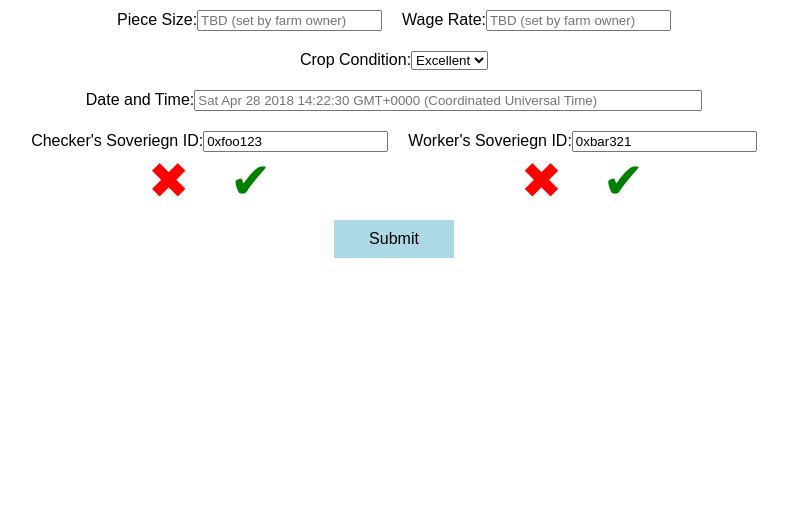
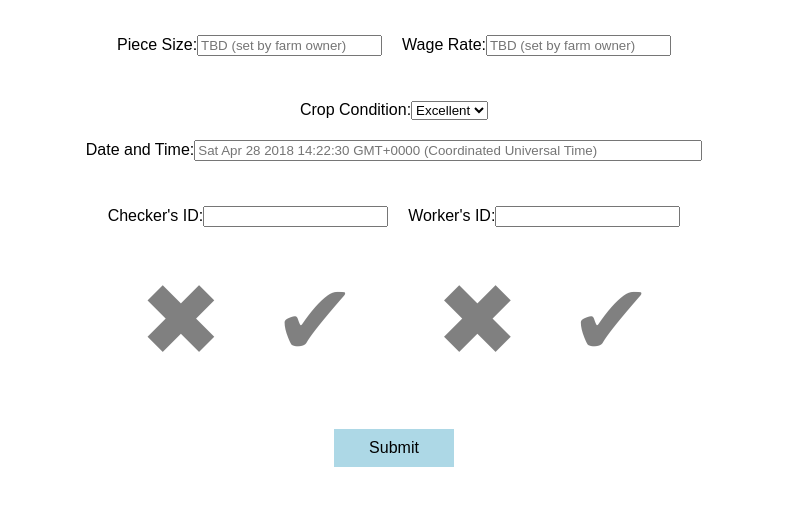
Before and after one commit to elliotmtg/labor-rights, a React (Create React App) app in the folder labor-rights-web/: page / in a window 1280 px wide. Shown: the top 506 px of the page, without its empty margins (246-1034 px from the left). Built offline with nearby package versions, Linux system fonts and the light colour scheme.

Commit message:
nate's front end stuff
merge conflict with jonah's work on front end, needs resolution

```diff
--- a/labor-rights-web/package.json
+++ b/labor-rights-web/package.json
@@ -5,7 +5,8 @@
   "dependencies": {
     "react": "^16.3.2",
     "react-dom": "^16.3.2",
-    "react-scripts": "1.1.4"
+    "react-scripts": "1.1.4",
+    "react-web3": "^0.4.5"
   },
   "scripts": {
     "start": "react-scripts start",
--- a/labor-rights-web/src/App.css
+++ b/labor-rights-web/src/App.css
@@ -12,6 +12,7 @@ form{
   display: flex;
   flex-direction: row;
   margin: auto;
+  padding: 25px;
 }
 
 label{
@@ -31,25 +32,61 @@ input[type="submit"]{
   padding: 10px;
 }
 
-#fake-submit:hover{
+#fake-submit.validated:hover{
   cursor: pointer;
   background-color: cadetblue;
   color: white;
 }
 
-#approval{
-  flex-direction: row;
+.unvalidated{
+  cursor: not-allowed;
+  /* pointer-events: none; */
 }
 
-#approval span{
-  margin: 20px;
-  font-size: 50px;
+.stakeHolder{
+  display: flex;
+  flex-direction: column;
 }
 
-#check-mark{
+.approval{
+  display: flex;
+  flex-direction: row;
+  margin: auto;
+}
+
+.approval p{
+  margin: 25px;
+  font-size: 100px;
+  color: gray;
+}
+
+.validated.check-mark:hover{
+  cursor: pointer;
   color: green;
 }
 
-#x-mark{
+.validated.x-mark:hover{
+  cursor: pointer;
   color:red;
 }
+
+#selected-x{
+  color:red;
+}
+
+#selected-check{
+  color: green;
+}
+
+@keyframes whee {
+  from {font-size: 0}
+  to {font-size: 65px}
+}
+
+#foo{
+  font-family: monospace;
+  animation: whee 1s;
+  animation-direction: alternate-reverse;
+  animation-iteration-count: infinite;
+  color: chartreuse;
+}
--- a/labor-rights-web/src/App.js
+++ b/labor-rights-web/src/App.js
@@ -10,29 +10,79 @@ class App extends Component {
       dateTime: new Date(),
       pieceSize: "TBD (set by farm owner)",
       wageRate: "TBD (set by farm owner)",
-      checkerSovID: "0xfoo123",
-      workerSovID: "0xbar321"
+      checkerSovID: "",
+      workerSovID: "",
+      checkerDecision: "",
+      workerDecision: "",
+      validated: "unvalidated",
+      fireAway: ""
     }
+  }
+
+  componentDidMount(){
   }
 
   setCropCondition(event){
     this.setState({cropCondition: event.target.value});
   }
 
-  setCheckerSovID(id){
-    this.setState({checkerSovID: id});
+  handleID(who, id){
+    if(who==="Worker"){
+      this.setState({workerSovID: id}, ()=>{
+      })
+    }
+    if(who==="Checker"){
+      this.setState({checkerSovID: id}, ()=>{
+      })
+    }
   }
 
-  setWorkerSovID(id){
-    this.setState({workerSovID: id});
+  handleAgreeDisagree(who, decision){
+    if(who==="Worker"){
+      this.setState({workerDecision: decision}, ()=>{
+        console.log(who + " says: I " + this.state.workerDecision)
+        this.validateDecisions();
+      })
+    }
+    if(who==="Checker"){
+      this.setState({checkerDecision: decision}, ()=>{
+        console.log(who + " says: I " + this.state.checkerDecision)
+        this.validateDecisions();
+      })
+    }
+  }
+
+  validateDecisions(){
+    if(this.state.checkerDecision !== "" && this.state.workerDecision !== ""){
+      this.setState({validated: "validated"}, ()=>{
+        console.log("Validated")
+      })
+    }
+    else{
+      console.log("Awaiting validation")
+    }
+  }
+
+  validateID(who){
+    if(who==="Worker" && this.state.workerSovID !== ""){
+      return "validated";
+    }
+    else if(who==="Checker" && this.state.checkerSovID !== ""){
+      return "validated";
+    }
+    else{
+      return "unvalidated";
+    }
   }
 
   handleSubmit(){
-    console.log("Blockchain here we come")
+    //
   }
 
   fakeHandleSubmit(){
-    console.log("Blockchain here we come")
+    if(this.state.validated==="validated"){
+      this.setState({fireAway: "BLOCKCHAIN ENGAGED: ALL SYSTEMS GO"})
+    }
   }
 
   render() {
@@ -65,18 +115,25 @@ class App extends Component {
             <div className="pair-display">
               <Verifier
                 stakeHolderName="Checker"
-                stakeHolderID={this.state.checkerSovID}
-                handleID={this.setCheckerSovID.bind(this)}
+                validated={
+                  this.validateID("Checker")
+                }
+                handleID={this.handleID.bind(this)}
+                handleAgreeDisagree={this.handleAgreeDisagree.bind(this)}
               />
               <Verifier
                 stakeHolderName="Worker"
-                stakeHolderID={this.state.workerSovID}
-                handleID={this.setWorkerSovID.bind(this)}
+                validated={
+                  this.validateID("Worker")
+                }
+                handleID={this.handleID.bind(this)}
+                handleAgreeDisagree={this.handleAgreeDisagree.bind(this)}
               />
             </div>
-            <div id="fake-submit" onClick={this.fakeHandleSubmit.bind(this)}>Submit</div>
+            <div className={this.state.validated} id="fake-submit" onClick={this.fakeHandleSubmit.bind(this)}>Submit</div>
             {/* <input type="submit" value="Submit"/> */}
           </form>
+          <p id="foo">{this.state.fireAway}</p>
       </div>
     );
   }
--- a/labor-rights-web/src/Verifier.js
+++ b/labor-rights-web/src/Verifier.js
@@ -4,26 +4,70 @@ class Verifier extends Component{
     constructor(){
         super();
         this.state = {
+            xSelection: "not-selected",
+            checkSelection: "not-selected",
+            selected: "",
+            stakeHolderName: "",
+            stakeHolderID: "",
+            validated: "unvalidated"
+        }
+    }
 
+    static getDerivedStateFromProps(props, currentState){
+        if(props !== currentState){
+            return{
+                    stakeHolderID: props.stakeHolderID,
+                    stakeHolderName: props.stakeHolderName,
+                    selected: props.selected,
+                    validated: props.validated
+                }
+            }
+        else{
+            return null;
         }
     }
 
     handleID(event){
-        this.props.handleID(event.target.value)
+        this.props.handleID(this.state.stakeHolderName, event.target.value);
+    }
+
+    handleAgreeDisagree(event){
+       if(event.target.className==="validated check-mark"){
+           this.setState({
+            checkSelection: "selected-check",
+            xSelection: "not-selected",
+            selected: "agree"
+        }, ()=>{this.props.handleAgreeDisagree(this.state.stakeHolderName, this.state.selected)
+        })
+       }
+       if(event.target.className==="validated x-mark"){
+           this.setState({
+                xSelection: "selected-x",
+                checkSelection: "not-selected",
+                selected: "disagree"
+         }, ()=>{
+            this.props.handleAgreeDisagree(this.state.stakeHolderName, this.state.selected)
+         })
+       }
     }
 
 
     render(){
         return (
-            <label>
-            {this.props.stakeHolderName}'s Soveriegn ID:
-            <input type="text" value={this.props.stakeHolderID} onChange={this.handleID.bind(this)}/>
-            <div id="approval">
-                <span role="img" alt="X mark" id="x-mark">&#10006;</span>
-                <span role="img" alt="check mark" id="check-mark">&#10004;</span>
+            <div className="stakeHolder">
+                <label>
+                {this.state.stakeHolderName}'s ID:
+                <input type="text" value={this.state.stakeHolderID} onChange={this.handleID.bind(this)}/>
+                </label>
+                <label className="approval">
+                    <p onClick={this.handleAgreeDisagree.bind(this)}>
+                    <span className={this.state.validated + " x-mark"} role="img" alt="X mark" id={this.state.xSelection}>&#10006;</span>
+                    </p>
+                    <p onClick={this.handleAgreeDisagree.bind(this)}>
+                        <span className={this.state.validated + " check-mark"} role="img" alt="check mark" id={this.state.checkSelection}>&#10004;</span>
+                    </p>
+                </label>
             </div>
-          </label>
-
         );
     }
 }
```
Also changed, not shown: 2 other files (tests, documents, lock files or other folders).
